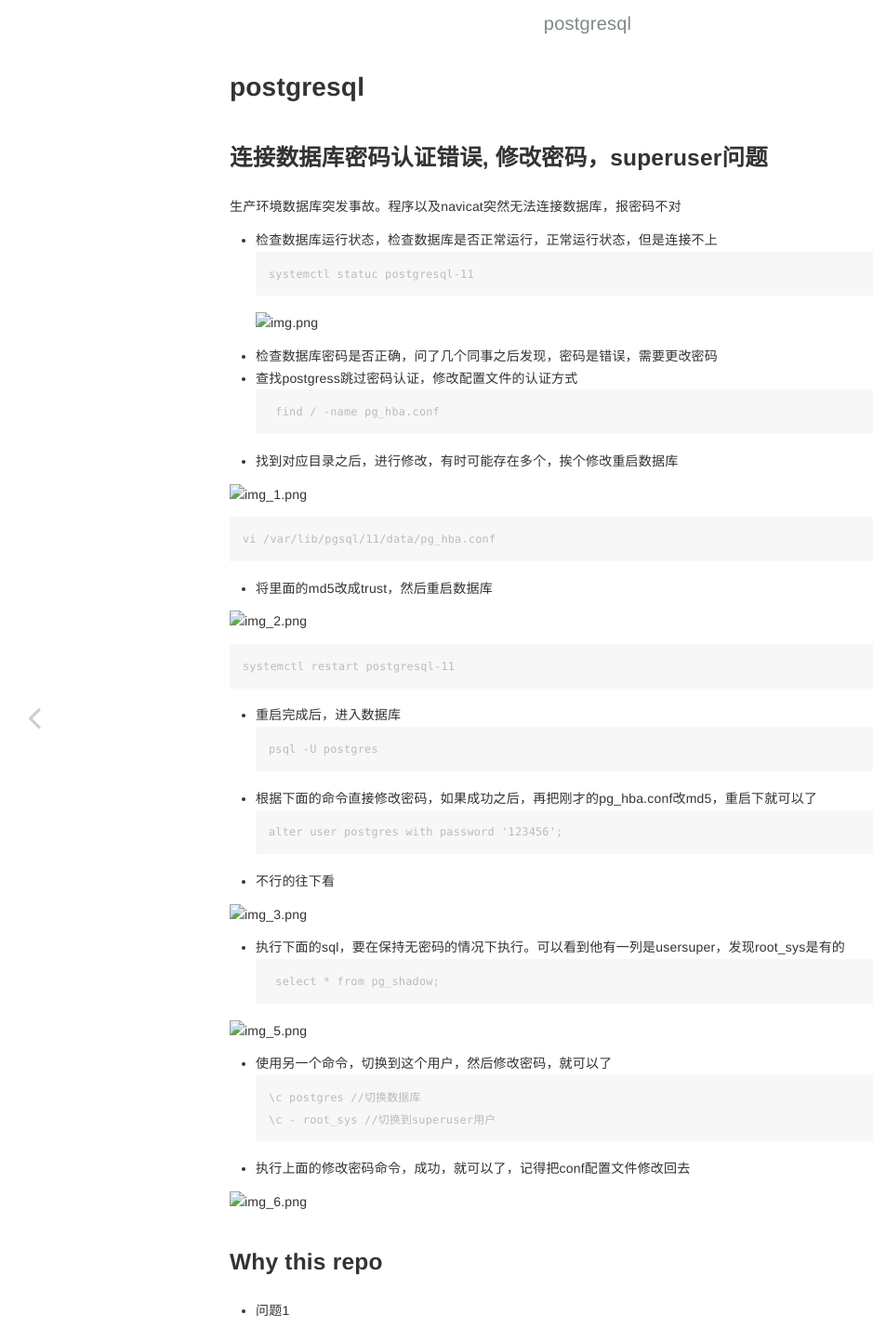
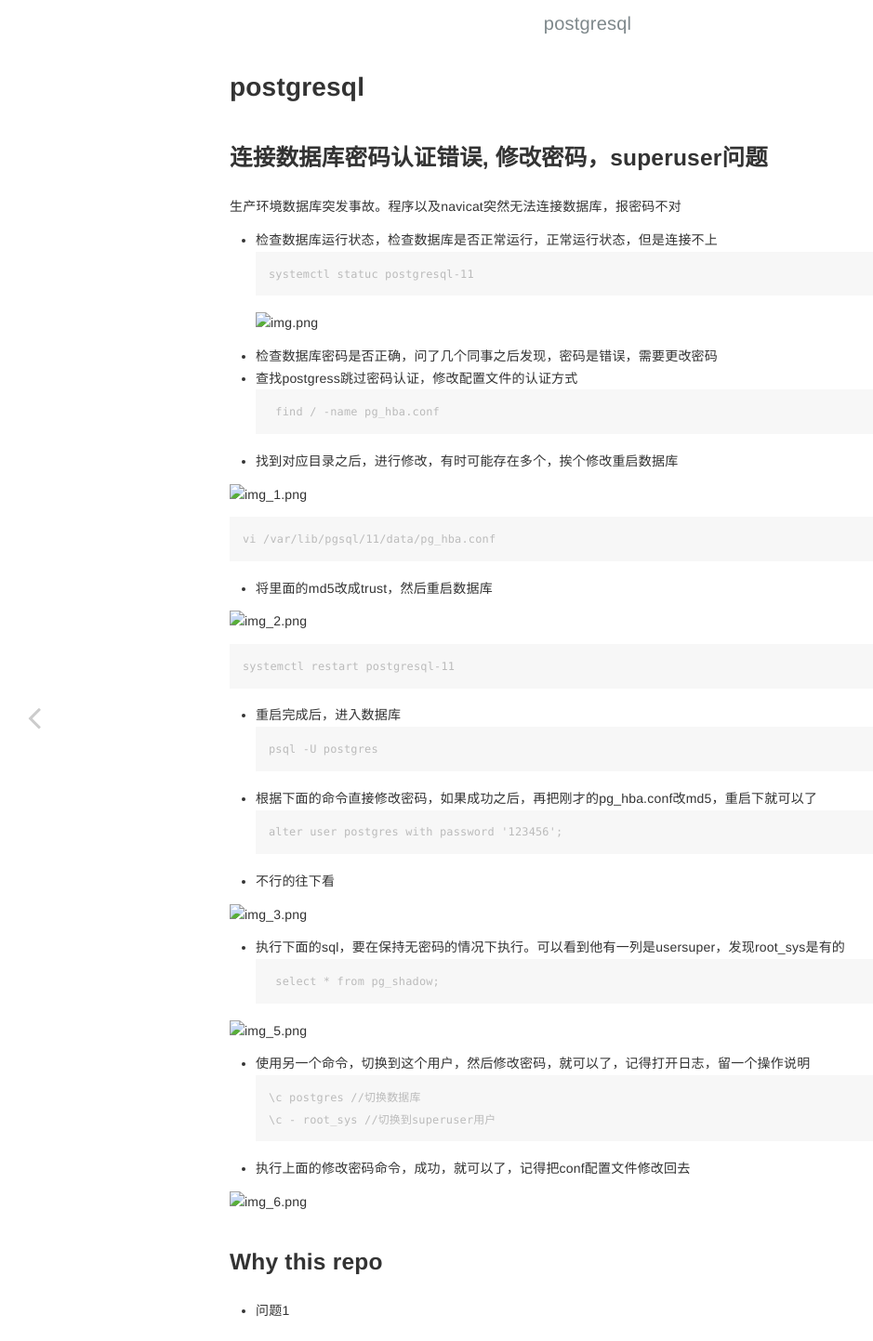
Before and after one commit to liangkuaiqianderoubaozi/blog, a Jekyll site: the page built from _posts/2022-04-15-postgresql.md, in a window 1280 px wide. Shown: the whole page at 93% size, without its empty margins (8-947 px from the left). Built offline with Jekyll 4.4.1, drawn with Linux system fonts in a browser that asks for light colours.

Commit message:
pgsql补充

```diff
--- a/_posts/2022-04-15-postgresql.md
+++ b/_posts/2022-04-15-postgresql.md
@@ -55,7 +55,7 @@ alter user postgres with password '123456';
 
 ![img_5.png](img_5.png)
 
-- 使用另一个命令，切换到这个用户，然后修改密码，就可以了
+- 使用另一个命令，切换到这个用户，然后修改密码，就可以了，记得打开日志，留一个操作说明
 ~~~
 \c postgres //切换数据库
 \c - root_sys //切换到superuser用户
```
